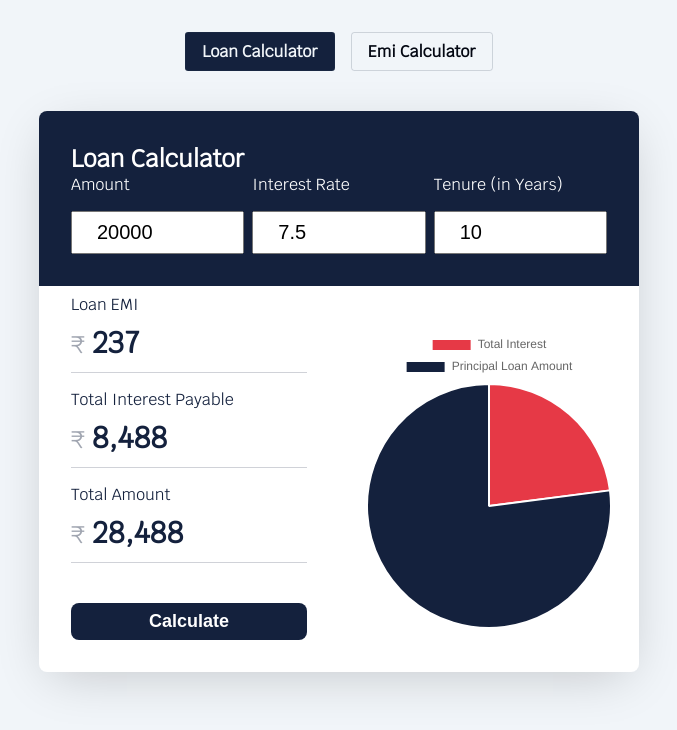
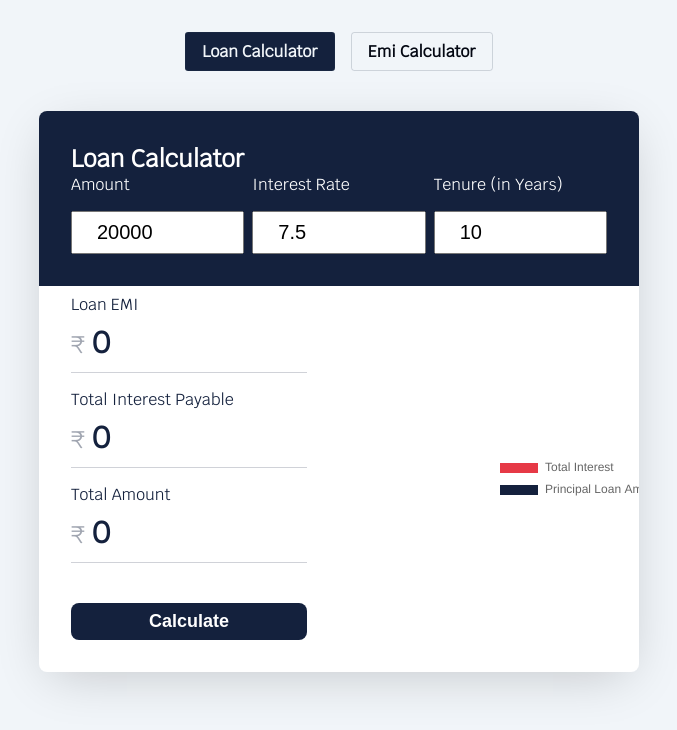
Before and after one commit to samcasmmm/hookfish-demo, a React (Vite) app: page / in a window 1280 px wide. Shown: the top 730 px of the page, without its empty margins (301-978 px from the left). Built offline with nearby package versions, Linux system fonts and the light colour scheme.

Commit message:
Budget Calulator

```diff
--- a/src/components/BudgetCalculator.tsx
+++ b/src/components/BudgetCalculator.tsx
@@ -1,8 +1,7 @@
-import React, { useState } from 'react';
+import { useState } from 'react';
 import './BudgetCalculator.css';
 
 const BudgetCalculator = () => {
-  // Initialize state to hold the values of the range inputs
   const [savings, setSavings] = useState([
     {
       label: 'Savings for buying home',
--- a/src/components/LoanCalculator.tsx
+++ b/src/components/LoanCalculator.tsx
@@ -1,4 +1,4 @@
-import React, { useEffect, useState } from 'react';
+import React, { useState } from 'react';
 import './LoanCalculator.css';
 import { Pie } from 'react-chartjs-2';
 import { Chart as ChartJS, ArcElement, Tooltip, Legend } from 'chart.js';
@@ -15,7 +15,20 @@ const LoanCalculator = () => {
     totalAmount: 0,
   });
 
-  useEffect(() => calculateLoan, []);
+  // eslint-disable-next-line @typescript-eslint/no-explicit-any
+  const options: any = {
+    plugins: {
+      title: {
+        display: true,
+        text: 'Average Rainfall per month',
+        fontSize: 20,
+      },
+      legend: {
+        display: true,
+        position: 'right',
+      },
+    },
+  };
 
   const state = {
     labels: ['Total Interest', 'Principal Loan Amount'],
@@ -142,22 +155,9 @@ const LoanCalculator = () => {
             Calculate
           </button>
         </div>
-
+        {/* ignore-type */}
         <div className='right'>
-          <Pie
-            data={state}
-            options={{
-              title: {
-                display: true,
-                text: 'Average Rainfall per month',
-                fontSize: 20,
-              },
-              legend: {
-                display: true,
-                position: 'right',
-              },
-            }}
-          />
+          <Pie data={state} options={options} />
         </div>
       </div>
     </div>
```
